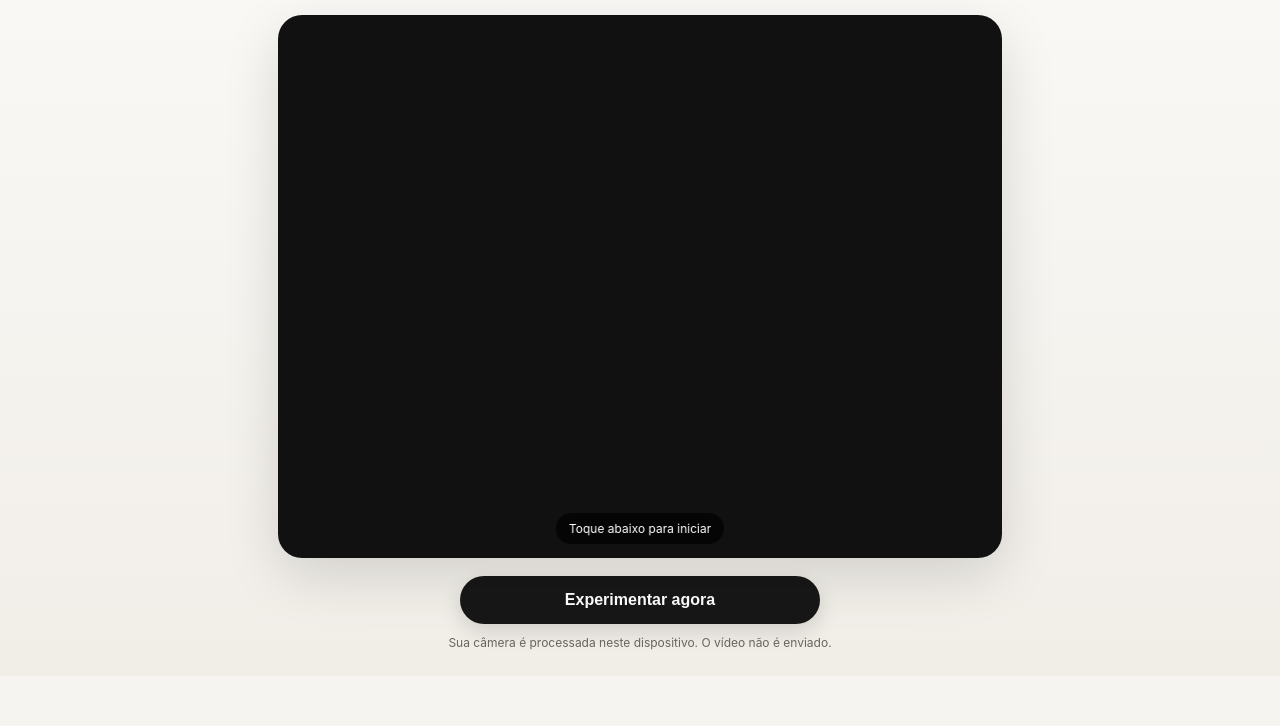
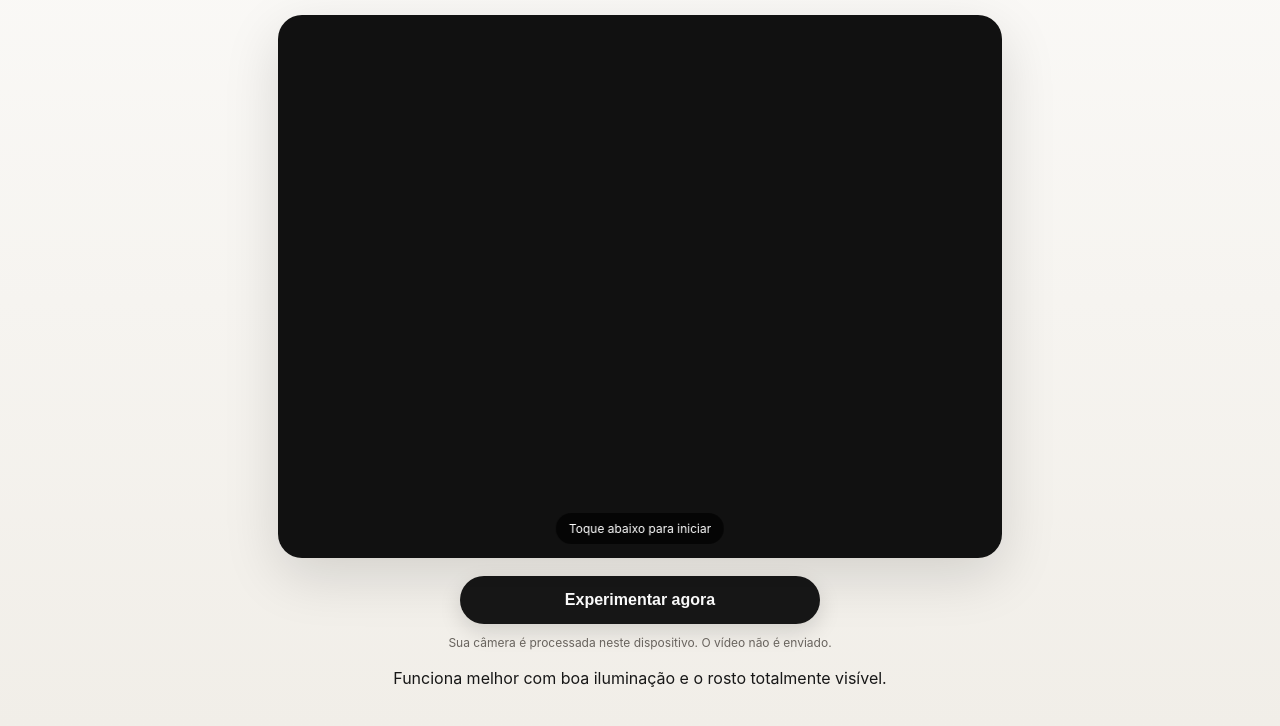
Before and after one commit to dgrangestao-ops/virtual-tryon, a website built with Vite: page index.html in a window 1280 px wide. Shown: the part 126-852 px from the top of the page. Before the commit the page ends 802 px from the top, so only its background shows below. Built offline with nearby package versions, Linux system fonts and the light colour scheme.

Commit message:
Adiciona orientacao curta para melhor rastreamento

```diff
--- a/index.html
+++ b/index.html
@@ -29,6 +29,7 @@
       <button id="snapshot" class="secondary" hidden>Salvar foto</button>
     </div>
     <p class="privacy">Sua câmera é processada neste dispositivo. O vídeo não é enviado.</p>
+    <p class="compat">Funciona melhor com boa iluminação e o rosto totalmente visível.</p>
   </section>
 </main>
 <script type="module" src="/src/main.js"></script>
```
